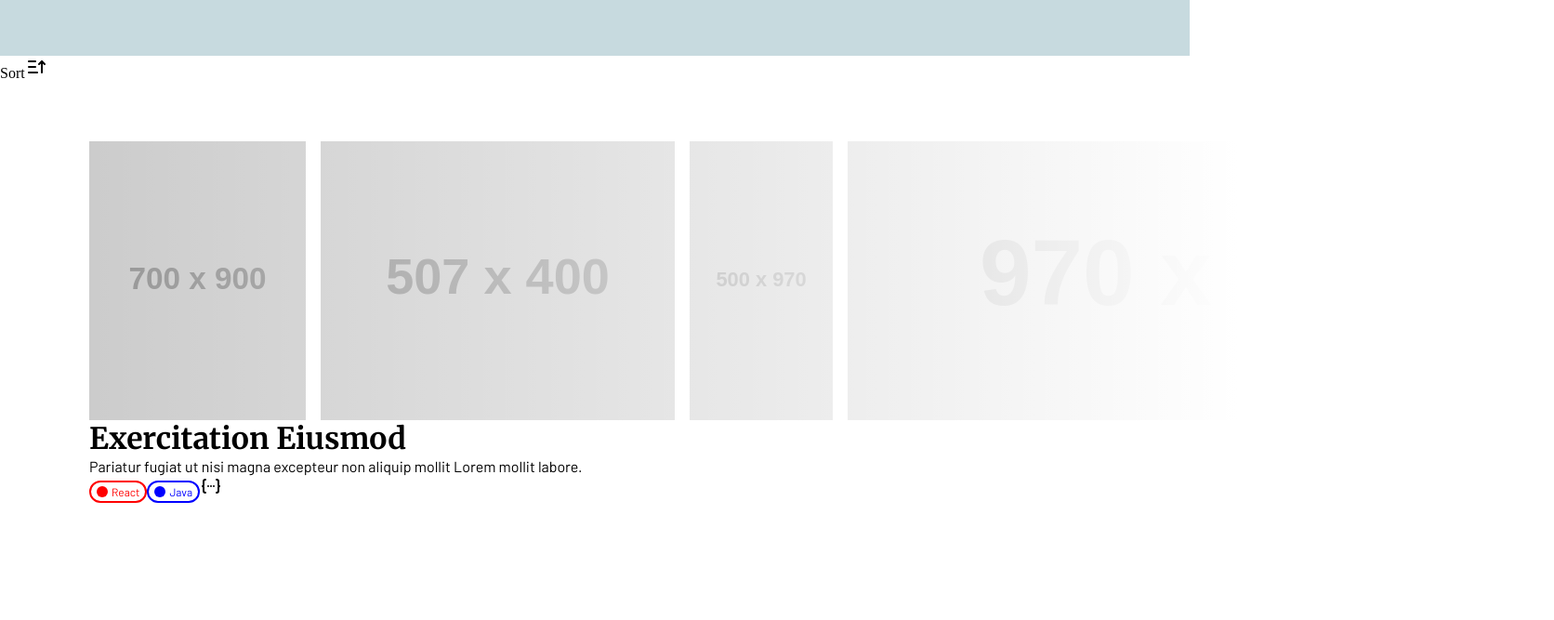
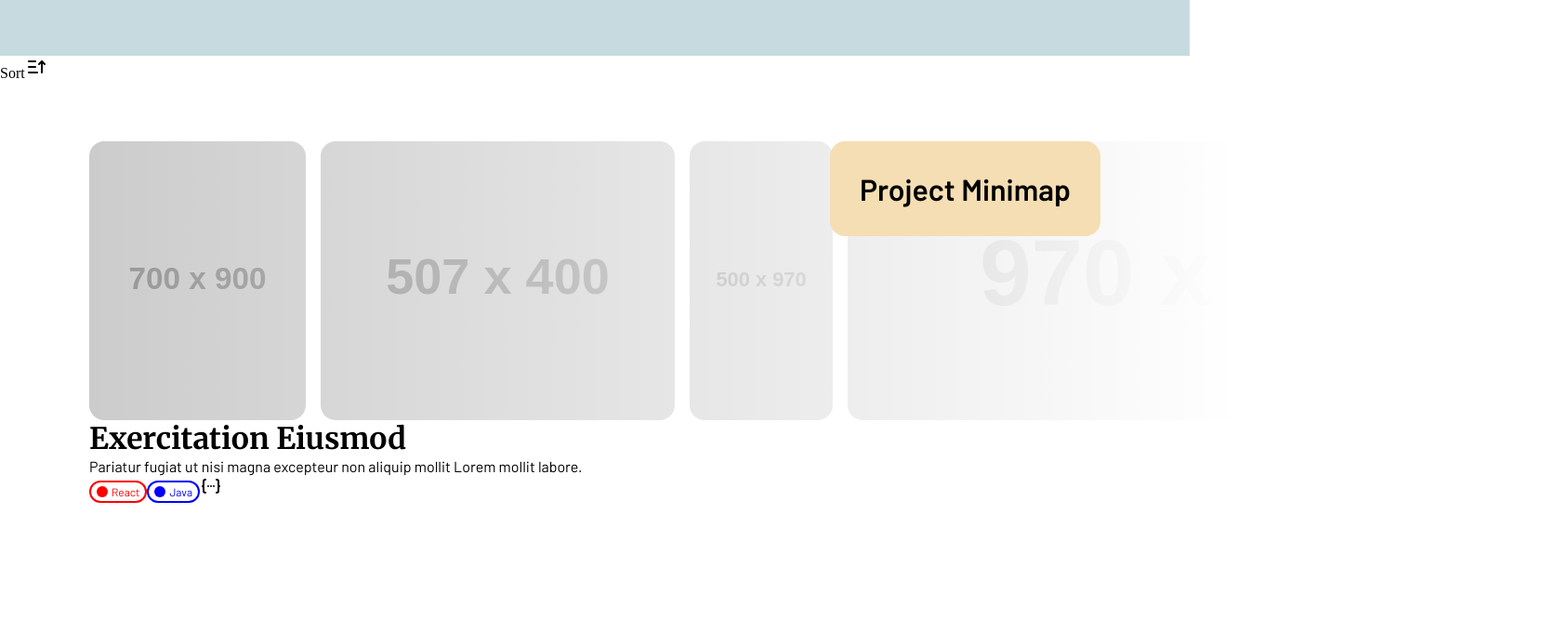
Before and after one commit to alexk9081/personal-site-v2, a Next.js app: page /projects in a window 1280 px wide. Shown: the part 420-1087 px from the top of the page at 93% size, 1672 px wide, since content can reach past the window. Built offline with nearby package versions, Linux system fonts and the light colour scheme.

Commit message:
Added sticky project minimap

```diff
--- a/pages/projects/index.tsx
+++ b/pages/projects/index.tsx
@@ -29,6 +29,10 @@ export default function Projects() {
         </div>
 
         <ProjectCardHolder>
+          <ProjectMiniMapHolder>
+            <ProjectMiniMap>Project Minimap</ProjectMiniMap>
+          </ProjectMiniMapHolder>
+
           <ProjectCard
             imgSrc={[
               "https://dummyimage.com/700x900",
@@ -90,7 +94,9 @@ const ProjectCardHolder = styled.div`
   grid-template-columns: repeat(1, 1fr);
   gap: 4rem;
 
-  padding: 2rem 4rem;
+  margin: 2rem 4rem;
+
+  position: relative;
 `;
 
 function ProjectCard({
@@ -108,7 +114,7 @@ function ProjectCard({
     <Card>
       <CardImages>
         {imgSrc.map((src) => (
-          <CardImage src={src} alt="" key={src}/>
+          <CardImage src={src} alt="" key={src} />
         ))}
       </CardImages>
 
@@ -120,25 +126,61 @@ function ProjectCard({
   );
 }
 
+const ProjectMiniMapHolder = styled.div`
+  position: absolute;
+
+  padding: 2rem;
+
+  box-sizing: border-box;
+
+  z-index: 1;
+
+  width: 100%;
+  height: 100%;
+`;
+
+const ProjectMiniMap = styled.div`
+  position: sticky;
+  top: 12.5rem;
+  z-index: 1;
+  float: right;
+
+  width: max-content;
+  padding: 2rem;
+
+  border-radius: 1rem;
+
+  background-color: wheat;
+
+  font-size: 2rem;
+  font-weight: 600;
+  font-family: ${fonts.sansSerifMain};
+`;
+
 const Card = styled.div`
-  padding: 2rem;
+  margin: 2rem;
 `;
 
 const CardImages = styled.div`
   display: flex;
   gap: 1rem;
 
-  position:relative;
-
+  position: relative;
 
   &:after {
-  content:'';
-  position:absolute;
-  left:0; top:0;
-  width:100%; height:100%;
-  display:inline-block;
-  background: linear-gradient(to right, rgba(0,0,0,0) 0%, #ffff 80%); /* W3C */
-}
+    content: "";
+    position: absolute;
+    left: 0;
+    top: 0;
+    width: 100%;
+    height: 100%;
+    display: inline-block;
+    background: linear-gradient(
+      to right,
+      rgba(0, 0, 0, 0) 0%,
+      #ffff 80%
+    ); /* W3C */
+  }
 `;
 // filter: progid:DXImageTransform.Microsoft.gradient( startColorstr='#a6000000', endColorstr='#00000000',GradientType=0 ); /* IE6-9 */
 // background: -moz-linear-gradient(top, rgba(0,0,0,0) 0%, rgba(0,0,0,0.65) 100%); /* FF3.6+ */
@@ -148,8 +190,9 @@ const CardImages = styled.div`
 // background: -ms-linear-gradient(top, rgba(0,0,0,0) 0%,rgba(0,0,0,0.65) 100%); /* IE10+ */
 
 const CardImage = styled.img`
-  /* width: 100%; */
   height: 300px;
+
+  border-radius: 1rem;
 `;
 
 const CardTitle = styled.div`
```
